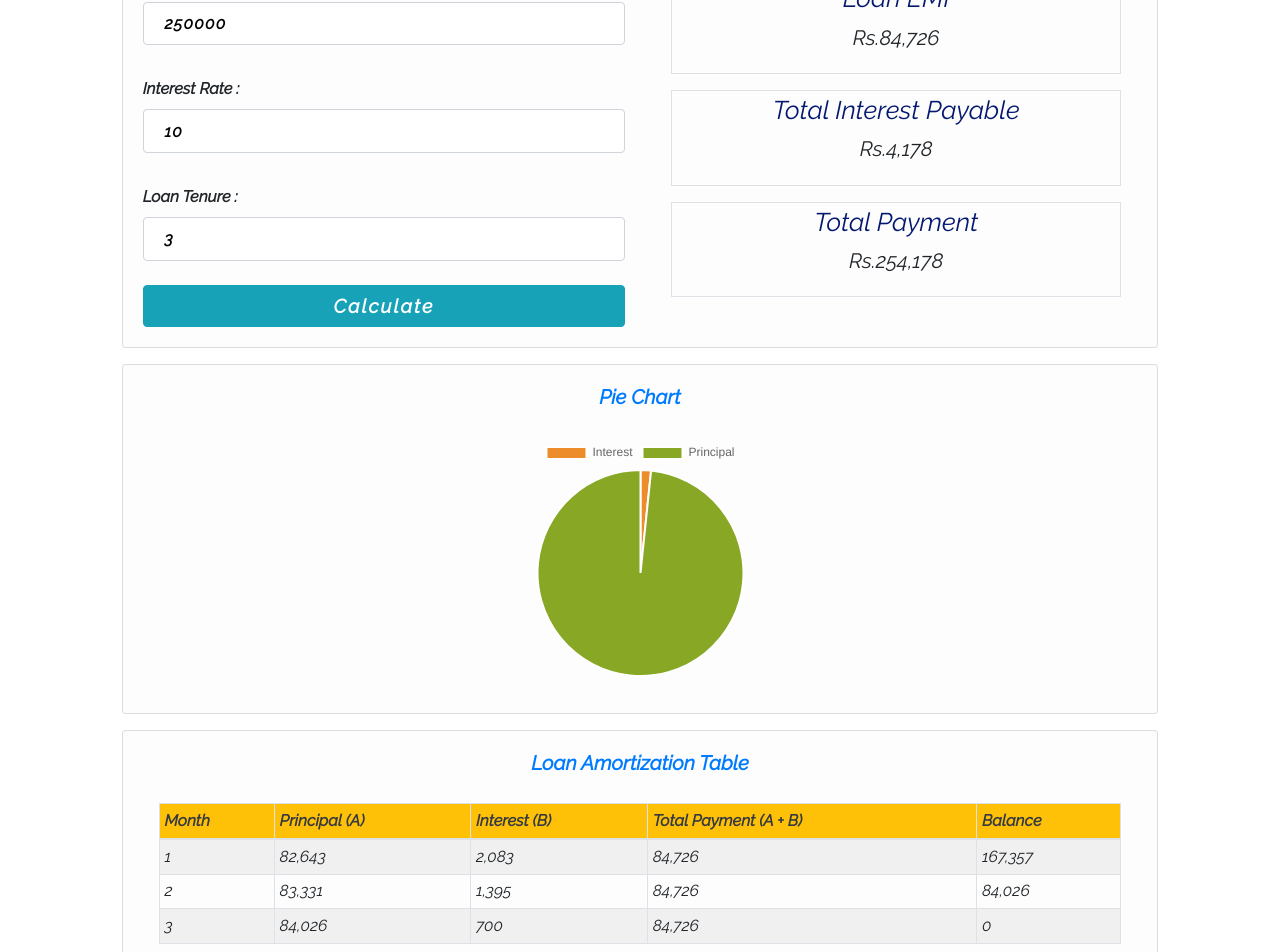
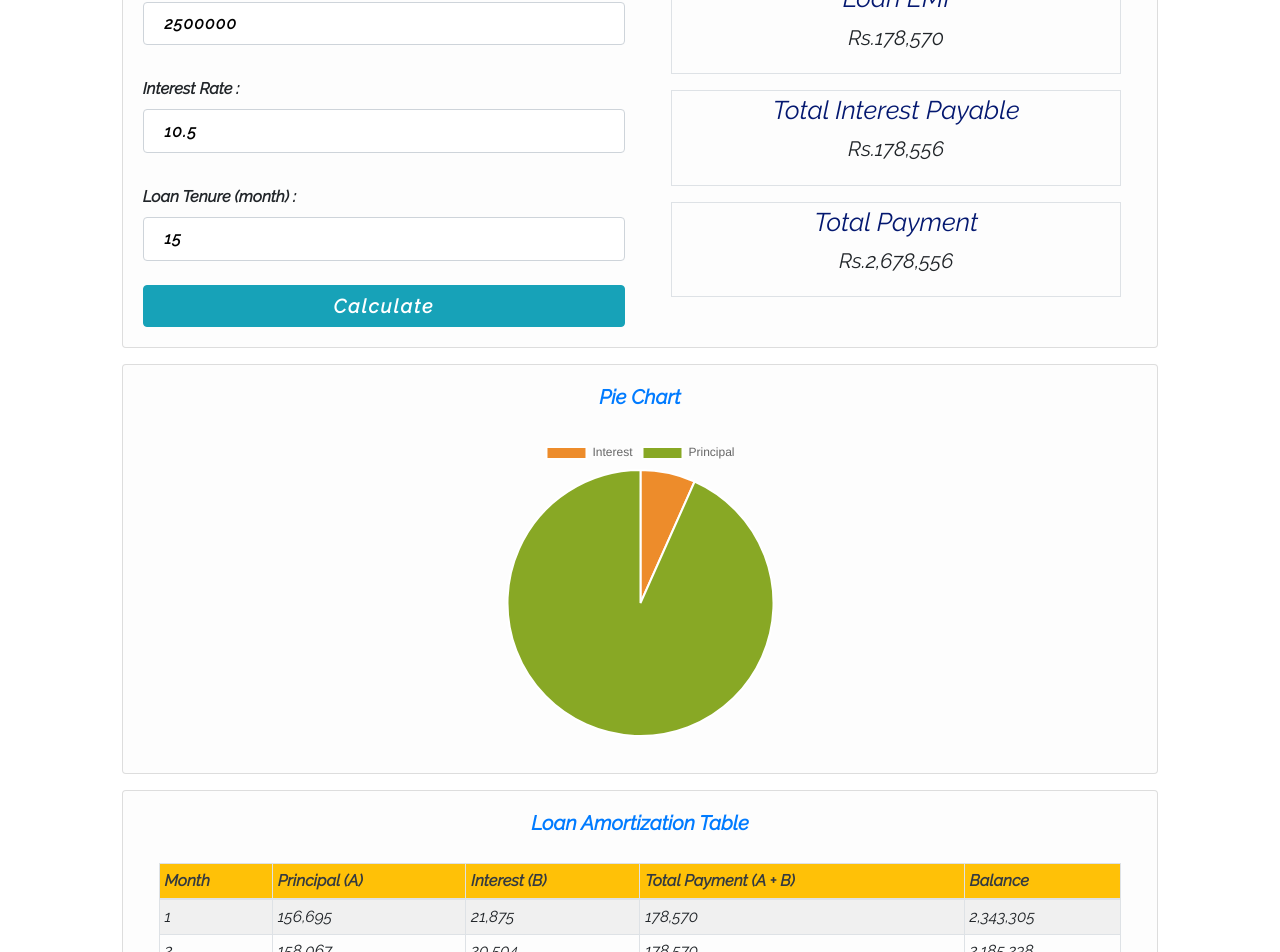
Before and after one commit to ashish336b/EMI-Calculator, a React (Create React App) app: page / in a window 1280 px wide. Shown: the part 180-1132 px from the top of the page. Built offline with nearby package versions, Linux system fonts and the light colour scheme.

Commit message:
diff component for table and result

```diff
--- a/src/App.js
+++ b/src/App.js
@@ -1,6 +1,6 @@
 import React, { Component } from "react";
-import Body from "./components/Body";
-import Navbar from "./components/Navbar";
+import Body from "./components/Body.jsx";
+import Navbar from "./components/Navbar.jsx";
 export class App extends Component {
   constructor(props) {
     super(props);
--- a/src/components/Body.js
+++ b/src/components/Body.jsx
@@ -1,13 +1,14 @@
 import React, { Component } from "react";
-import numberFormat from "../helper/numberFormat";
 import pie from "chart.js";
+import LoanTable from "./LoanTable";
+import Result from "./Result";
 export default class Body extends Component {
   constructor(props) {
     super(props);
     this.state = {
-      principal: "250000",
-      rate: "10",
-      time: "3",
+      principal: "2500000",
+      rate: "10.5",
+      time: "15",
       totalEmi: "",
       tableData: [],
       totalInterestPayable: "0",
@@ -69,6 +70,7 @@ export default class Body extends Component {
       },
       () => {
         var ctx = document.getElementById("pieChart");
+        ctx.height = 300;
         if (window.chart) {
           window.chart.destroy();
         }
@@ -87,7 +89,9 @@ export default class Body extends Component {
               },
             ],
           },
-          options: {},
+          options: {
+            maintainAspectRatio: false,
+          },
         });
       }
     );
@@ -96,17 +100,6 @@ export default class Body extends Component {
     this.calculateEmi();
   }
   render() {
-    const tableItem = this.state.tableData.map((el, i) => {
-      return (
-        <tr key={i}>
-          <td>{i + 1}</td>
-          <td>{numberFormat(el.principal)}</td>
-          <td>{numberFormat(el.interest)}</td>
-          <td>{numberFormat(el.totalPaid)}</td>
-          <td>{numberFormat(el.remainingBalance)}</td>
-        </tr>
-      );
-    });
     return (
       <div>
         <section className="body-section py-3">
@@ -149,7 +142,7 @@ export default class Body extends Component {
                           </div>
                           <div className="form-group py-2">
                             <label className="font-weight-bold">
-                              Loan Tenure :
+                              Loan Tenure (month) :
                             </label>
                             <input
                               className="form-control"
@@ -169,34 +162,11 @@ export default class Body extends Component {
                         </div>
                       </div>
                       <div className="col-lg-6">
-                        <div className="result-container">
-                          <div className="border p-1 m-3">
-                            <h5 className="text-center">Loan EMI</h5>
-                            <p className="text-center">
-                              Rs.{numberFormat(this.state.totalEmi)}
-                            </p>
-                          </div>
-                          <div className="border p-1 m-3">
-                            <h5 className="text-center">
-                              Total Interest Payable
-                            </h5>
-                            <p className="text-center">
-                              Rs.
-                              {numberFormat(this.state.totalInterestPayable)}
-                            </p>
-                          </div>
-
-                          <div className="border p-1 m-3">
-                            <h5 className="text-center">Total Payment</h5>
-                            <p className="text-center">
-                              Rs.
-                              {numberFormat(
-                                Number(this.state.totalInterestPayable) +
-                                  Number(this.state.principal)
-                              )}
-                            </p>
-                          </div>
-                        </div>
+                        <Result
+                          totalEmi={this.state.totalEmi}
+                          totalInterestPayable={this.state.totalInterestPayable}
+                          principal={this.state.principal}
+                        />
                       </div>
                     </div>
                   </div>
@@ -212,7 +182,7 @@ export default class Body extends Component {
                     </h5>
                     <div className="chart-container p-3">
                       <div className="chart-container">
-                        <canvas id="pieChart" width="400" height="100"></canvas>
+                        <canvas id="pieChart"></canvas>
                       </div>
                     </div>
                   </div>
@@ -221,29 +191,7 @@ export default class Body extends Component {
             </div>
             <div className="row justify-content-center pt-3">
               <div className="col-lg-10">
-                <div className="card">
-                  <div className="card-body">
-                    <h5 className="card-title text-center font-weight-bold text-primary">
-                      Loan Amortization Table
-                    </h5>
-                    <div className="container-fluid p-3">
-                      <div className="table-responsive">
-                        <table className="table table-bordered table-striped table-sm">
-                          <thead>
-                            <tr className="bg-warning text-dark">
-                              <th>Month</th>
-                              <th>Principal (A)</th>
-                              <th>Interest (B)</th>
-                              <th>Total Payment (A + B)</th>
-                              <th>Balance</th>
-                            </tr>
-                          </thead>
-                          <tbody className="">{tableItem}</tbody>
-                        </table>
-                      </div>
-                    </div>
-                  </div>
-                </div>
+                <LoanTable tableData={this.state.tableData} />
               </div>
             </div>
           </div>
--- /dev/null
+++ b/src/components/LoanTable.jsx
@@ -0,0 +1,41 @@
+import React from "react";
+import numberFormat from "../helper/numberFormat";
+export default function LoanTable(props) {
+  const tableItem = props.tableData.map((el, i) => {
+    return (
+      <tr key={i}>
+        <td>{i + 1}</td>
+        <td>{numberFormat(el.principal)}</td>
+        <td>{numberFormat(el.interest)}</td>
+        <td>{numberFormat(el.totalPaid)}</td>
+        <td>{numberFormat(el.remainingBalance)}</td>
+      </tr>
+    );
+  });
+  return (
+    <div>
+      <div className="card">
+        <div className="card-body">
+          <h5 className="card-title text-center font-weight-bold text-primary">
+            Loan Amortization Table
+          </h5>
+          <div className="container-fluid p-3">
+            <div className="table-responsive"></div>
+            <table className="table table-bordered table-striped table-sm">
+              <thead>
+                <tr className="bg-warning text-dark">
+                  <th>Month</th>
+                  <th>Principal (A)</th>
+                  <th>Interest (B)</th>
+                  <th>Total Payment (A + B)</th>
+                  <th>Balance</th>
+                </tr>
+              </thead>
+              <tbody className="">{tableItem}</tbody>
+            </table>
+          </div>
+        </div>
+      </div>
+    </div>
+  );
+}
--- a/src/components/Navbar.js
+++ /dev/null
@@ -1,17 +0,0 @@
-import React, { Component } from "react";
-
-export default class Navbar extends Component {
-  render() {
-    return (
-      <div>
-        <section className="nav-container">
-          <ul className="nav bg-info p-3 justify-content-center">
-            <div className="nav-item">
-              <h4 className="text-light text-uppercase">{this.props.title}</h4>
-            </div>
-          </ul>
-        </section>
-      </div>
-    );
-  }
-}
--- /dev/null
+++ b/src/components/Navbar.jsx
@@ -0,0 +1,15 @@
+import React from "react";
+
+export default function Navbar(props) {
+  return (
+    <div>
+      <section className="nav-container">
+        <ul className="nav bg-info p-3 justify-content-center">
+          <div className="nav-item">
+            <h4 className="text-light text-uppercase">{props.title}</h4>
+          </div>
+        </ul>
+      </section>
+    </div>
+  );
+}
--- /dev/null
+++ b/src/components/Result.jsx
@@ -0,0 +1,31 @@
+import React from "react";
+import numberFormat from "../helper/numberFormat";
+export default function Result(props) {
+  return (
+    <div>
+      <div className="result-container">
+        <div className="border p-1 m-3">
+          <h5 className="text-center">Loan EMI</h5>
+          <p className="text-center">Rs.{numberFormat(props.totalEmi)}</p>
+        </div>
+        <div className="border p-1 m-3">
+          <h5 className="text-center">Total Interest Payable</h5>
+          <p className="text-center">
+            Rs.
+            {numberFormat(props.totalInterestPayable)}
+          </p>
+        </div>
+
+        <div className="border p-1 m-3">
+          <h5 className="text-center">Total Payment</h5>
+          <p className="text-center">
+            Rs.
+            {numberFormat(
+              Number(props.totalInterestPayable) + Number(props.principal)
+            )}
+          </p>
+        </div>
+      </div>
+    </div>
+  );
+}
```
